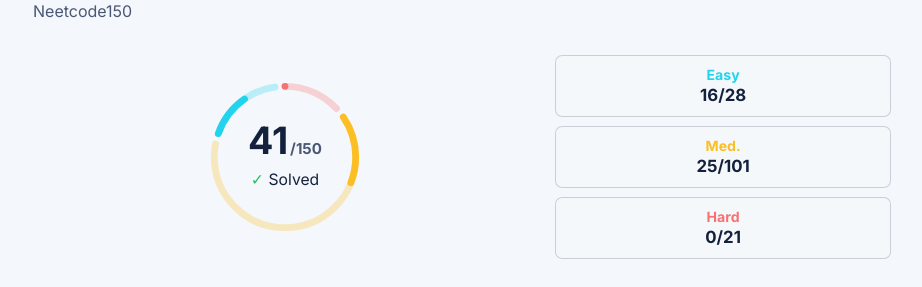
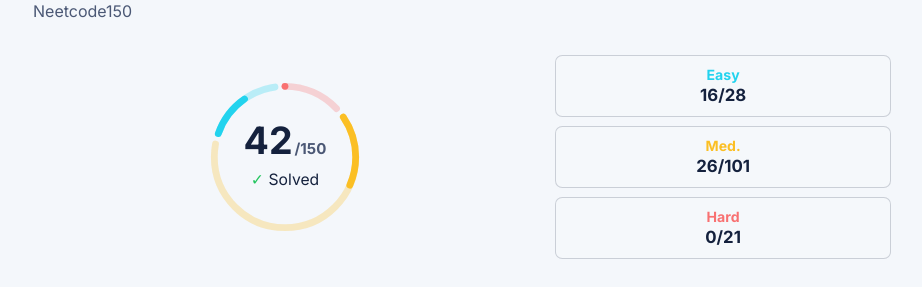
Before and after one commit to kurtluu/portfolio, a React (Vite) app in the folder react-ts-site/: page / in a window 1280 px wide. Shown: the part 3811-4098 px from the top of the page, without its empty margins (178-1100 px from the left). Built offline with nearby package versions, Linux system fonts and the light colour scheme.

Commit message:
Update NeetCode150 progress

```diff
--- a/react-ts-site/src/App.tsx
+++ b/react-ts-site/src/App.tsx
@@ -166,11 +166,11 @@
     description: "Neetcode150",
     tags: ["Python", "JavaScript"],
     leetcodeStats: {
-      solvedCount: 41,
+      solvedCount: 42,
       totalCount: 150,
       solved: [
         { label: "Hard", shortLabel: "Hard", count: 0, total: 21, colorClassName: "leetcode-hard" },
-        { label: "Medium", shortLabel: "Med.", count: 25, total: 101, colorClassName: "leetcode-medium" },
+        { label: "Medium", shortLabel: "Med.", count: 26, total: 101, colorClassName: "leetcode-medium" },
         { label: "Easy", shortLabel: "Easy", count: 16, total: 28, colorClassName: "leetcode-easy" },
       ],
     },
```
